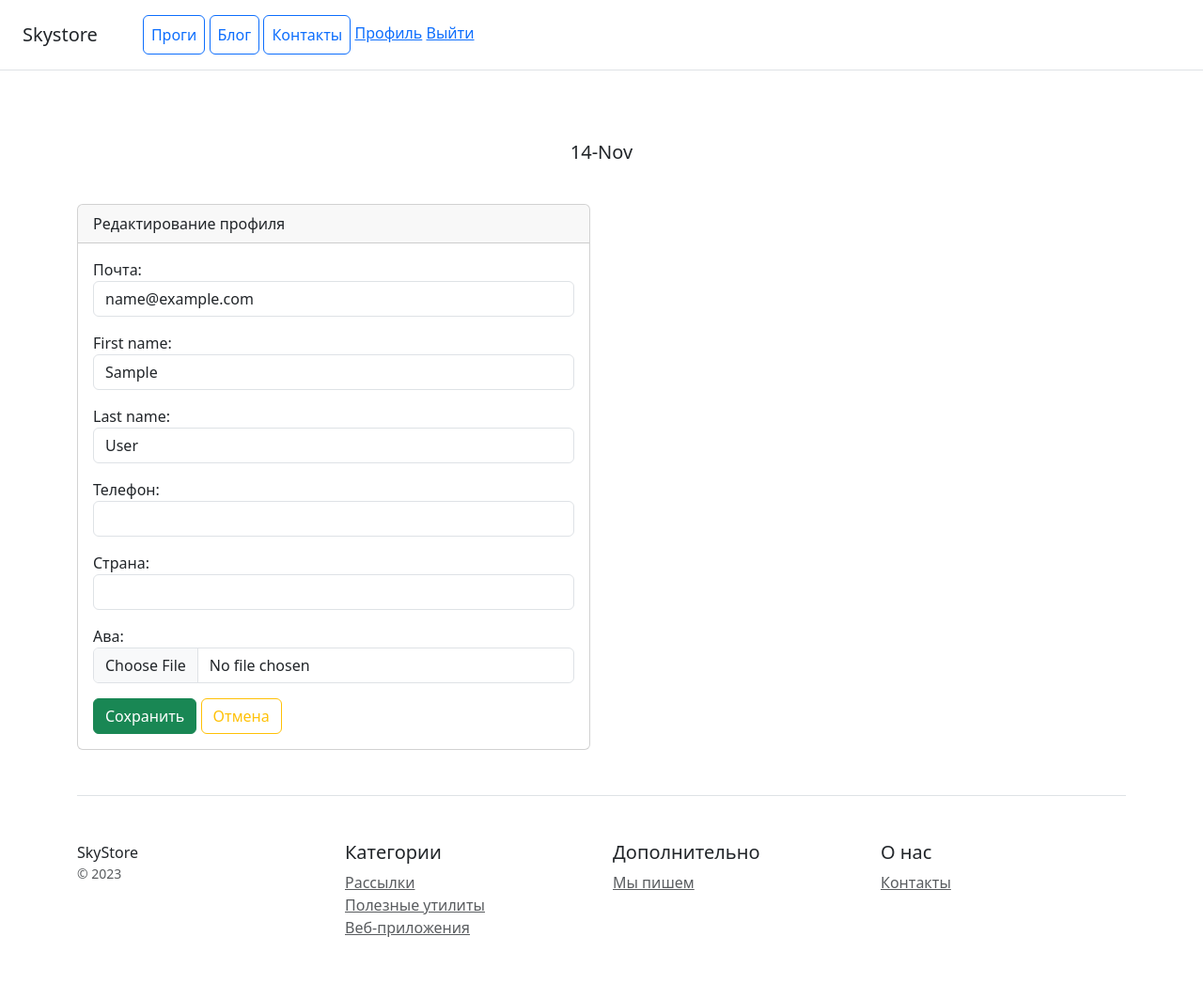
After one commit to afghan1363/django_hw_2, a Django app: page /users/profile/edit/ in a window 1280 px wide. The commit adds this page. Shown: the whole page at 94% size. Run offline with Django 4.2, Linux system fonts and the light colour scheme; the visitor is signed in with stand-in values (Sample User, id 1); some libraries are stand-ins or nearby versions.

Commit message:
редактирование профиля

```diff
--- a/catalog/templates/catalog/includes/menu.html
+++ b/catalog/templates/catalog/includes/menu.html
@@ -5,6 +5,7 @@
         <a class="p-2 btn btn-outline-primary" href="{% url 'blog:list' %}">Блог</a>
         <a class="p-2 btn btn-outline-primary" href="{% url 'catalog:contacts' %}">Контакты</a>
         {% if user.is_authenticated %}
+            <a href="{% url 'users:profile' %}" class="text-primary">Профиль</a>
             <a href="{% url 'users:logout' %}" class="text-primary">Выйти</a>
         {% else %}
             <a href="{% url 'users:login' %}" class="text-primary">Войти</a>
--- a/users/forms.py
+++ b/users/forms.py
@@ -1,9 +1,20 @@
-from django.contrib.auth.forms import UserCreationForm
+from django.contrib.auth.forms import UserCreationForm, UserChangeForm
 from catalog.forms import StyleFormMixin
 from users.models import User
+from django import forms
 
 
-class UserForm(StyleFormMixin, UserCreationForm):
+class UserRegisterForm(StyleFormMixin, UserCreationForm):
     class Meta:
         model = User
         fields = ('email', 'password1', 'password2')
+
+
+class UserProfileForm(StyleFormMixin, UserChangeForm):
+    class Meta:
+        model = User
+        fields = ('email', 'password', 'first_name', 'last_name', 'phone', 'country', 'avatar')
+
+    def __init__(self, *args, **kwargs):
+        super().__init__(*args, **kwargs)
+        self.fields['password'].widget = forms.HiddenInput()
--- /dev/null
+++ b/users/templates/users/user_form.html
@@ -0,0 +1,22 @@
+{% extends 'catalog/base.html' %}
+{% block content %}
+
+<div class="container">
+    <form method="post" enctype="multipart/form-data">
+        <div class="row">
+            <div class="col-6">
+                <div class="card">
+                    <div class="card-header">Редактирование профиля</div>
+                    <div class="card-body">
+                        {% csrf_token %}
+                        {{ form.as_p }}
+                        <button type="submit" class="btn btn-success">
+                            Сохранить
+                        </button>
+                        <a class="btn btn-outline-warning" href="{% url 'catalog:index' %}">Отмена</a>
+                    </div>
+                </div>
+            </div>
+        </div>
+    </form>
+{% endblock %}
--- a/users/urls.py
+++ b/users/urls.py
@@ -1,5 +1,5 @@
 from django.urls import path
-from users.views import UserRegisterView
+from users.views import UserRegisterView, ProfileView
 from django.contrib.auth.views import LogoutView, LoginView
 
 app_name = 'users'
@@ -7,4 +7,5 @@
     path('', LoginView.as_view(template_name='users/login.html'), name='login'),
     path('logout/', LogoutView.as_view(), name='logout'),
     path('registration/', UserRegisterView.as_view(), name='reg'),
+    path('profile/edit/', ProfileView.as_view(), name='profile'),
 ]
--- a/users/views.py
+++ b/users/views.py
@@ -1,13 +1,22 @@
 from django.shortcuts import render
-from django.views.generic import CreateView
+from django.views.generic import CreateView, UpdateView
 from users.models import User
-from users.forms import UserForm
+from users.forms import UserRegisterForm, UserProfileForm
 from django.urls import reverse_lazy
 
 
 # Create your views here.
 class UserRegisterView(CreateView):
     model = User
-    form_class = UserForm
+    form_class = UserRegisterForm
     success_url = reverse_lazy('users:login')
     template_name = 'users/reg.html'
+
+
+class ProfileView(UpdateView):
+    model = User
+    success_url = reverse_lazy('users:profile')
+    form_class = UserProfileForm
+
+    def get_object(self, queryset=None):
+        return self.request.user
```
